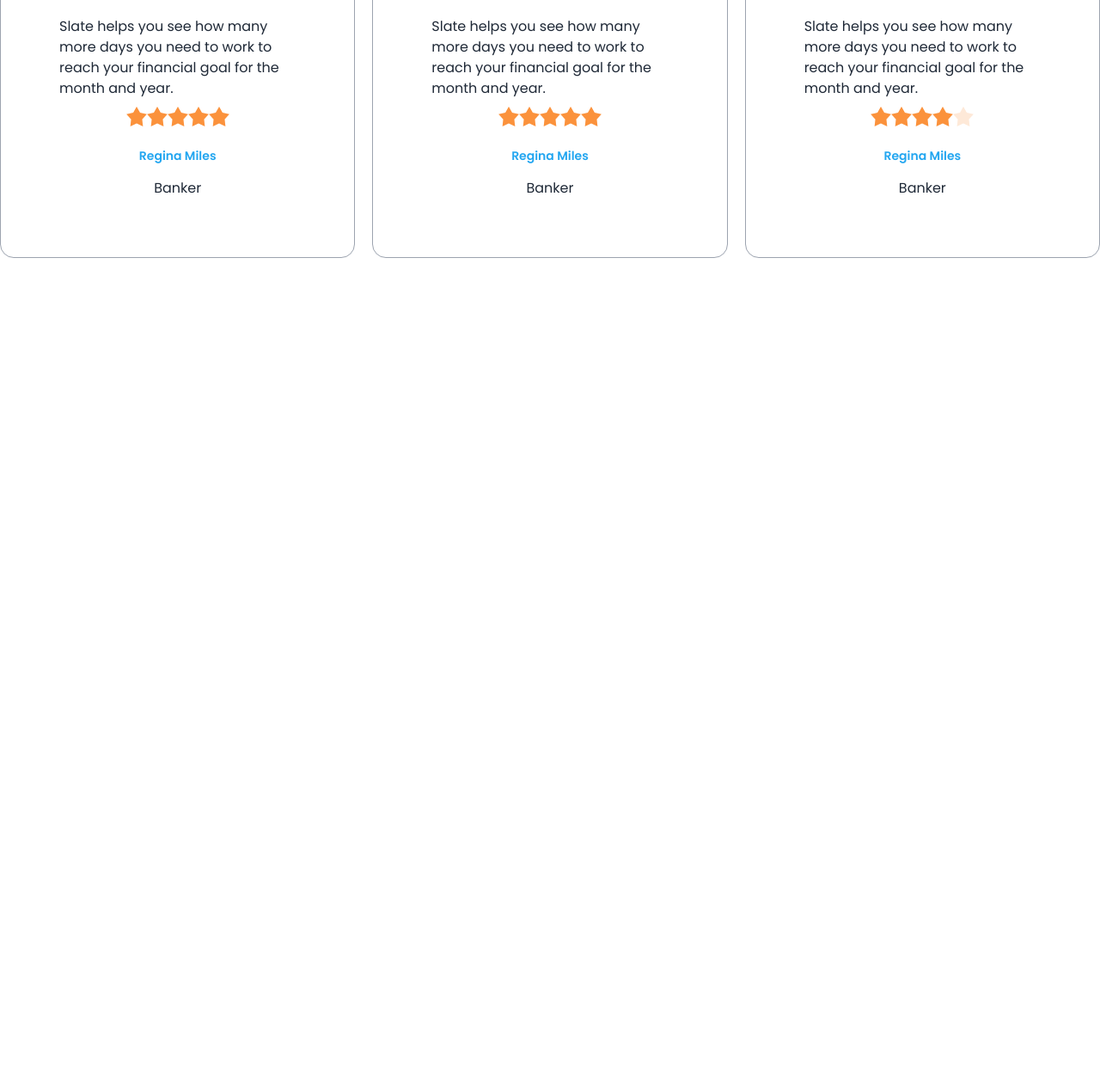
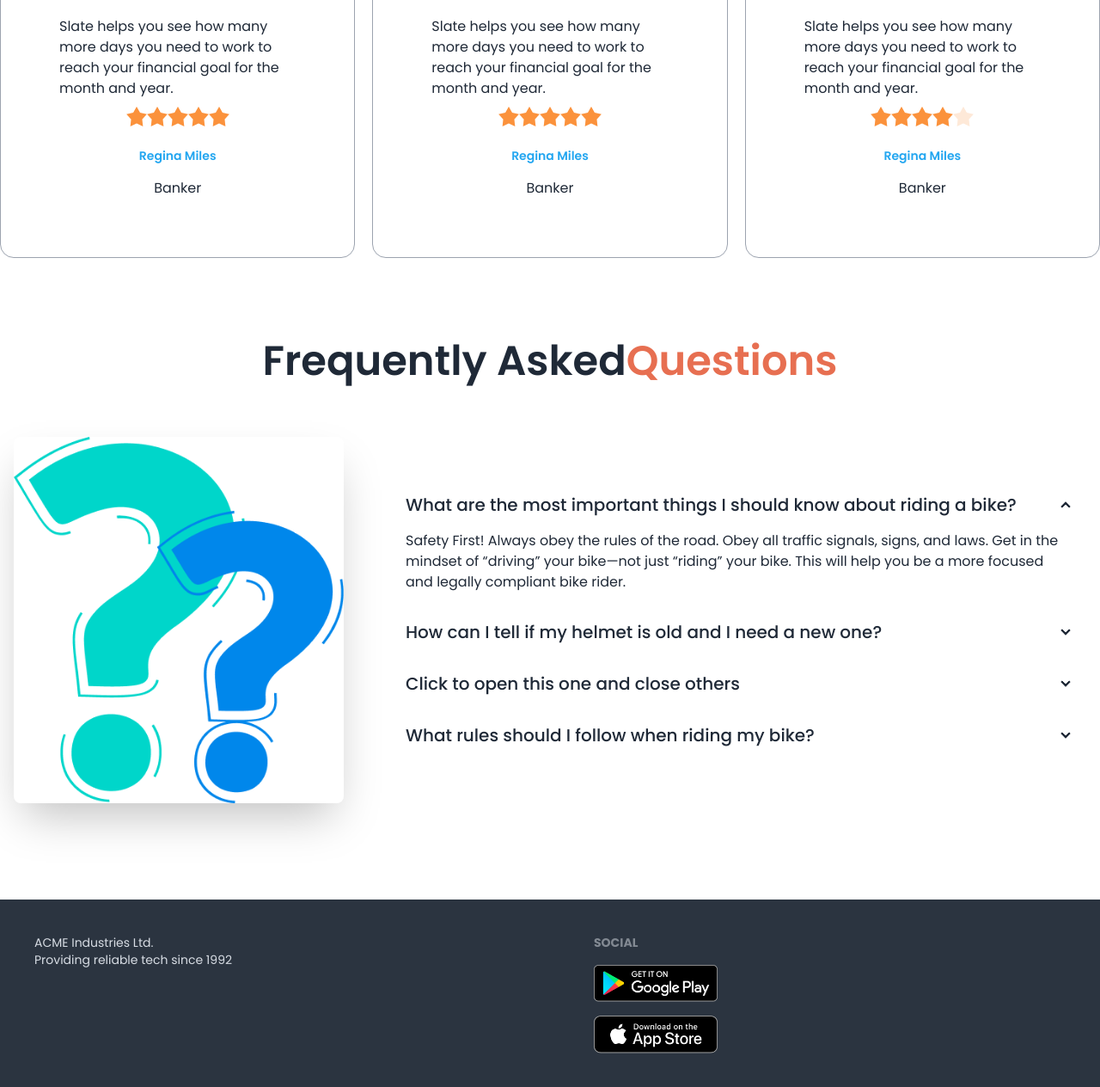
Before and after one commit to mikailislam1/biker-zone-width-daisy-reset, a plain HTML site: page index.html in a window 1280 px wide. Shown: the part 1728-2992 px from the top of the page at 86% size. Before the commit the page ends 2028 px from the top, so only its background shows below. Drawn offline with nearby package versions, Linux system fonts and the light colour scheme.

Commit message:
added footer section

```diff
--- a/index.html
+++ b/index.html
@@ -294,9 +294,76 @@
           </div>
         </section>
         <!-- happy clients section end -->
+        <!-- FAQ section start -->
+        <section class="my-24">
+          <h3 class="text-3xl lg:text-5xl mb-12 font-semibold text-center">
+            Frequently Asked<span class="text-bike-primary">Questions</span>
+          </h3>
+          <div>
+            <div>
+              <div class="hero-content flex-col lg:gap-14 lg:flex-row">
+                <img src="images/others/faq.png" class="w-3/4 lg:max-w-sm rounded-lg shadow-2xl" />
+                <div>
+                  <!-- first question -->
+                  <div class="collapse collapse-arrow ">
+                    <input type="radio" name="my-accordion-2" checked="checked" />
+                    <div class="collapse-title text-xl font-medium">
+                      What are the most important things I should
+know about riding a bike?
+                    </div>
+                    <div class="collapse-content">
+                      <p>Safety First! Always obey the rules of the road. Obey all traffic signals, signs, and laws. Get in the mindset of “driving” your bike—not just “riding” your bike. This will help you be a more focused and legally compliant bike rider. </p>
+                    </div>
+                    <!-- second question -->
+                  </div>
+                  <div class="collapse collapse-arrow ">
+                    <input type="radio" name="my-accordion-2" />
+                    <div class="collapse-title text-xl font-medium">
+                      How can I tell if my helmet is old and I need a
+new one?
+                    </div>
+                    <div class="collapse-content">
+                      <p>Lorem ipsum dolor sit amet, consectetur adipisicing elit. Odit ea deserunt aliquid animi minus! Magnam perspiciatis similique libero impedit in earum suscipit, sapiente ut accusantium nisi enim, harum voluptatibus qui.</p>
+                    </div>
+                    <!-- third question -->
+                  </div>
+                  <div class="collapse collapse-arrow">
+                    <input type="radio" name="my-accordion-2" />
+                    <div class="collapse-title text-xl font-medium">
+                      Click to open this one and close others
+                    </div>
+                    <div class="collapse-content">
+                      <p>welcome</p>
+                    </div>
+                    <!-- fourth question -->
+                  <div class="collapse collapse-arrow">
+                    <input type="radio" name="my-accordion-2" />
+                    <div class="collapse-title text-xl font-medium">
+                      What rules should I follow when riding my bike?
+                    </div>
+                    <div class="collapse-content">
+                      <p>Keep speed medium</p>
+                    </div>
+                  </div>
+                </div>
+              </div>
+            </div>
+          </div>
+        </section>
+        <!-- FAQ section end -->
    </main>
-   <footer>
+   <footer class="footer p-10 bg-neutral text-neutral-content">
+    <aside>
 
-   </footer>
+      <p>ACME Industries Ltd.<br/>Providing reliable tech since 1992</p>
+    </aside>
+    <nav>
+      <header class="footer-title">Social</header>
+      <div class="grid grid-cols-1 gap-4">
+        <a><img class="w-36" src="images/others/android.png" alt=""></a>
+        <a><img class="w-36" src="images/others/ios.png" alt=""></a>
+      </div>
+    </nav>
+  </footer>
 </body>
 </html>
```
